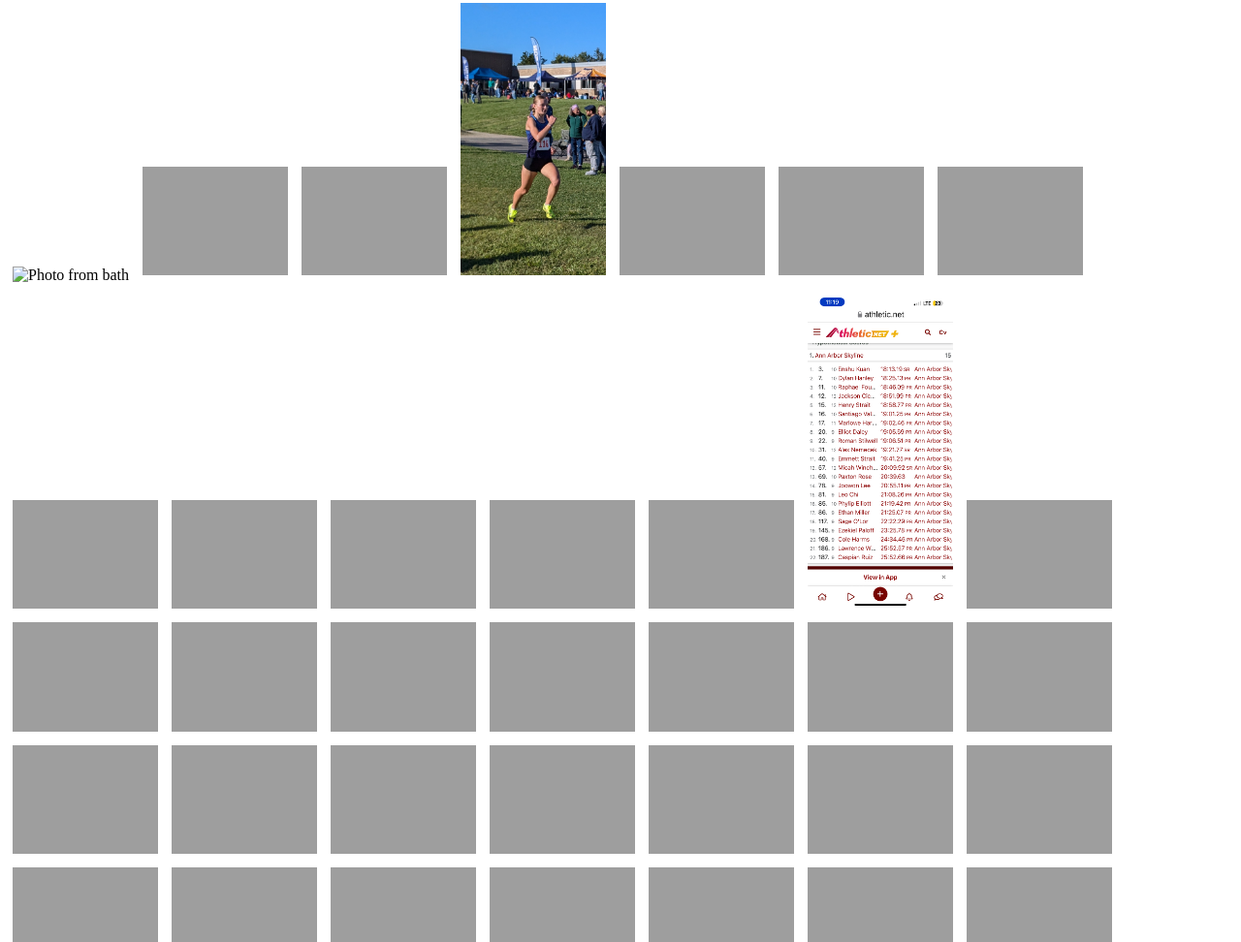
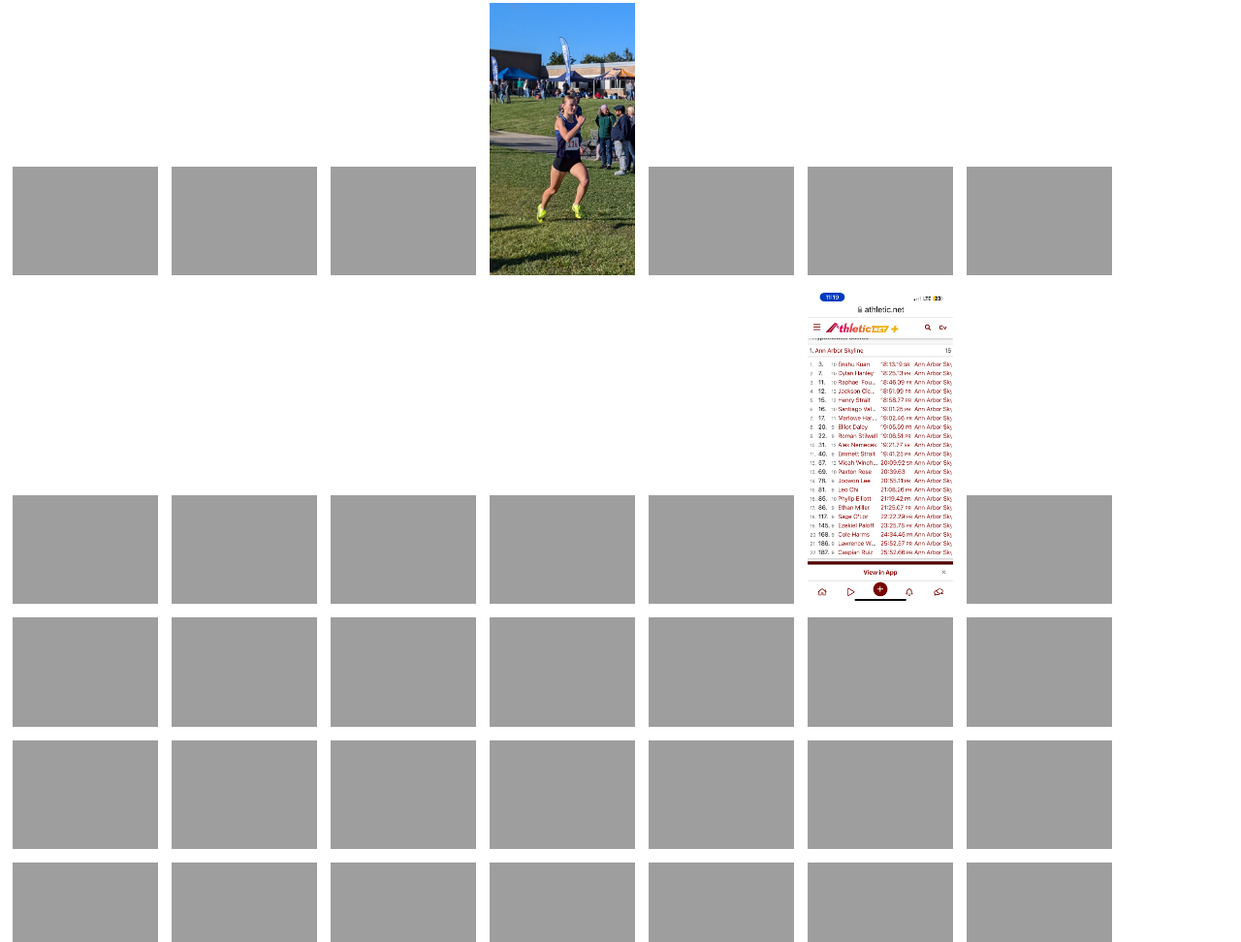
Before and after one commit to noahpav/Deliverable2, a plain HTML site: page index.html in a window 1280 px wide. Shown: the part 4747-5719 px from the top of the page at 97% size. Drawn offline with Linux system fonts and the light colour scheme; the site is published under a folder, as on GitHub Pages, so addresses that start at the root find nothing.

Commit message:
Update index.html

```diff
--- a/index.html
+++ b/index.html
@@ -383,7 +383,7 @@
               <h2>bath</h2>
               <div class="photos">
 
-                    <img src="/images/bath/IMG_9232.jpg" alt="Photo from bath" class="gallery-image" style="width: 150px; height: auto; margin: 5px;">
+                    <img src="images/bath/IMG_9232.jpg" alt="Photo from bath" class="gallery-image" style="width: 150px; height: auto; margin: 5px;">
 
                     <img src="images/bath/IMG_9226.jpg" alt="Photo from bath" class="gallery-image" style="width: 150px; height: auto; margin: 5px;">
 
```
